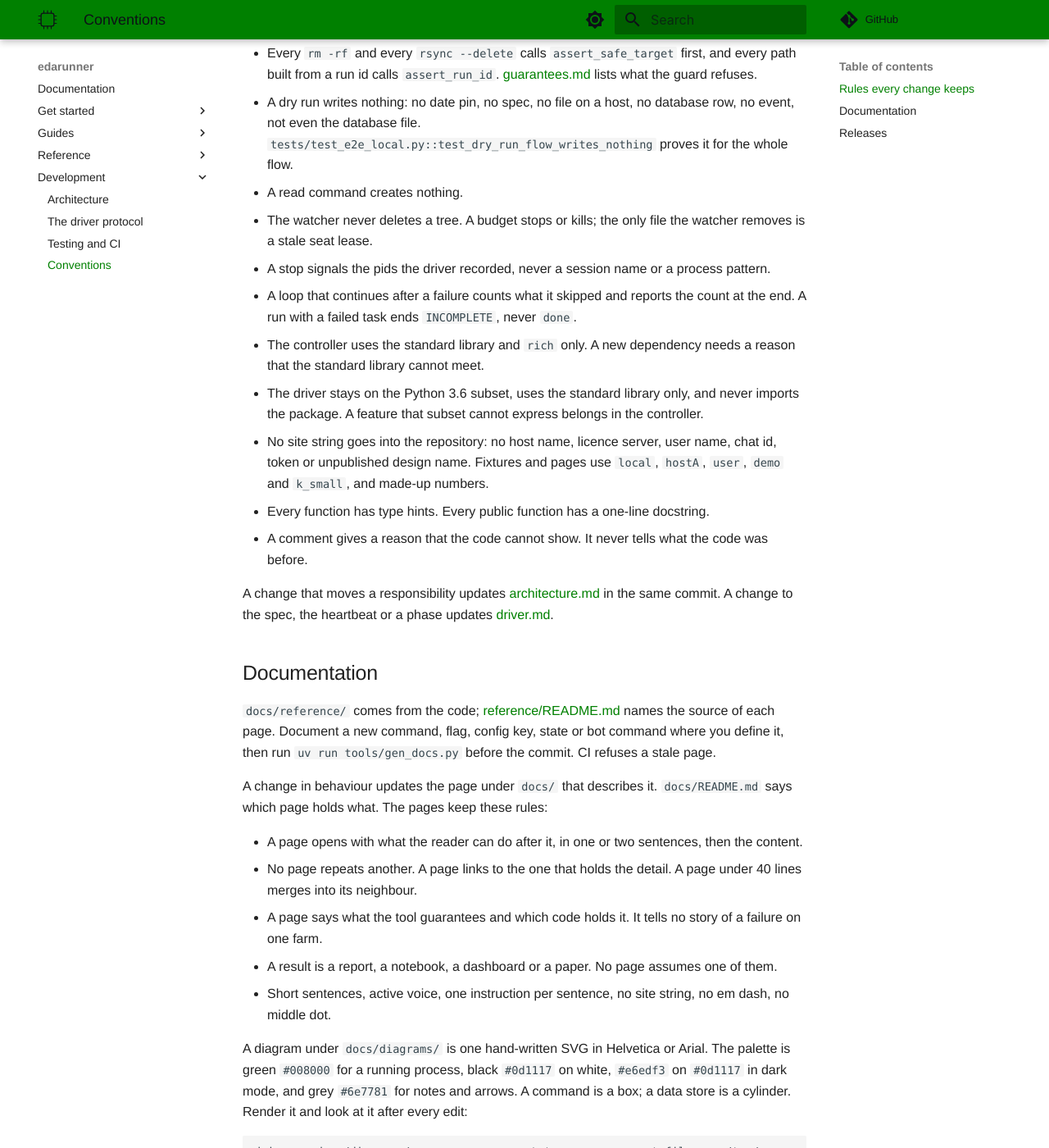
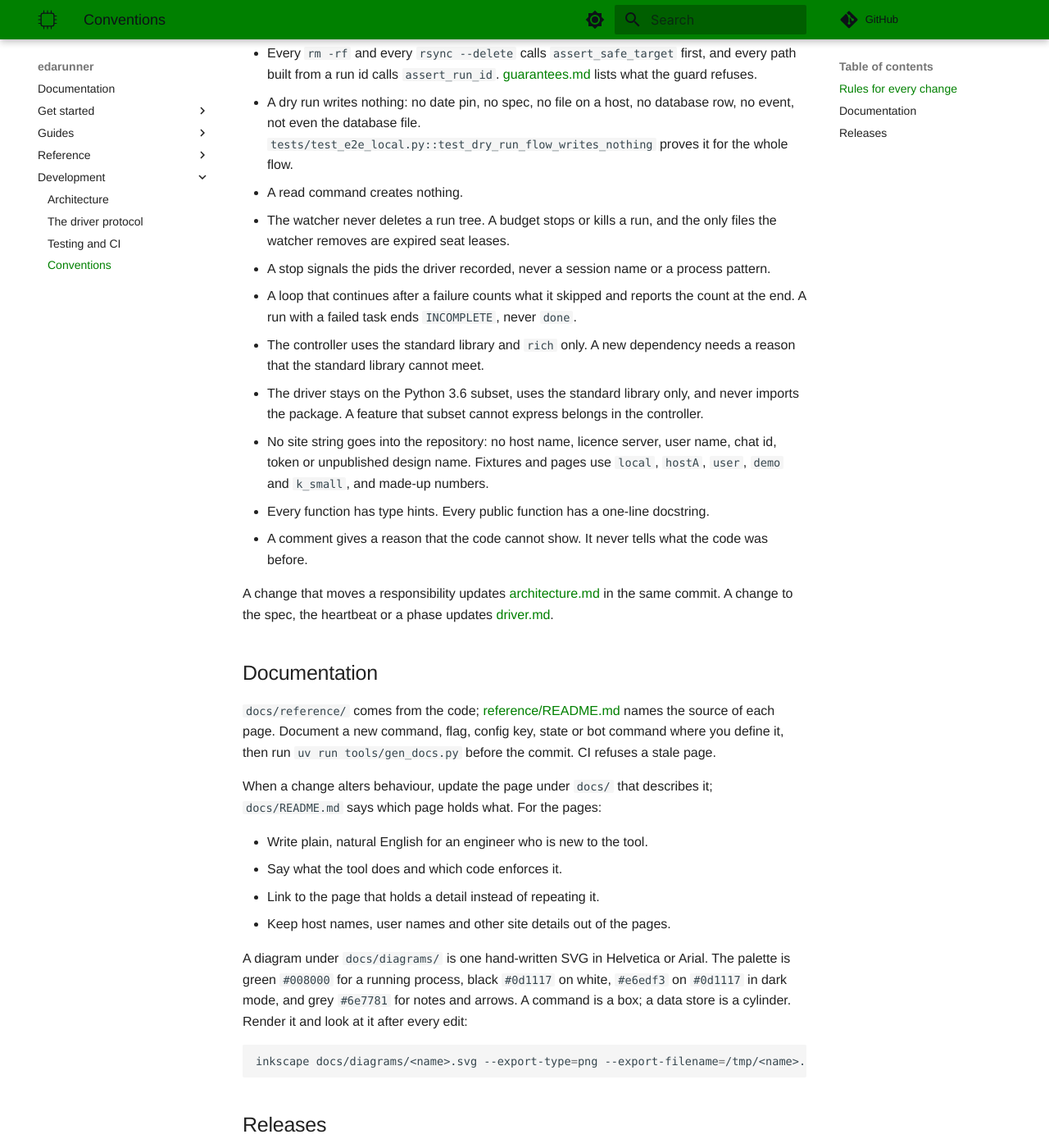
Before and after one commit to lionnus/edarunner, an MkDocs documentation site: the page built from docs/dev/conventions.md, in a window 1280 px wide and 1400 px high, scrolled down 295 px. Shown: the whole window at 82% size. Built offline with MkDocs 1.6.1 and Material for MkDocs 9.7.7, drawn with Linux system fonts in a browser that asks for light colours; comment, search, counter and statistics services are not loaded; some of the changed text lies outside the part shown.

Commit message:
:memo: dev: List the scheduler and brief modules and write the page rules in plain English

```diff
--- a/docs/dev/conventions.md
+++ b/docs/dev/conventions.md
@@ -1,11 +1,11 @@
 # Conventions
 
-After this page you know the rules every change keeps, where a thing is
-documented, and how a release is cut. `CONTRIBUTING.md` at the repository
-root says how to report a bug, write a commit message and open a pull
+This page lists the rules every change follows, where each thing is
+documented, and how to cut a release. `CONTRIBUTING.md` at the repository
+root explains how to report a bug, write a commit message and open a pull
 request.
 
-## Rules every change keeps
+## Rules for every change
 
 - Every `rm -rf` and every `rsync --delete` calls `assert_safe_target`
   first, and every path built from a run id calls `assert_run_id`.
@@ -15,8 +15,8 @@ request.
   `tests/test_e2e_local.py::test_dry_run_flow_writes_nothing` proves it
   for the whole flow.
 - A read command creates nothing.
-- The watcher never deletes a tree. A budget stops or kills; the only
-  file the watcher removes is a stale seat lease.
+- The watcher never deletes a run tree. A budget stops or kills a run,
+  and the only files the watcher removes are expired seat leases.
 - A stop signals the pids the driver recorded, never a session name or
   a process pattern.
 - A loop that continues after a failure counts what it skipped and
@@ -48,19 +48,13 @@ page. Document a new command, flag, config key, state or bot command
 where you define it, then run `uv run tools/gen_docs.py` before the
 commit. CI refuses a stale page.
 
-A change in behaviour updates the page under `docs/` that describes it.
-`docs/README.md` says which page holds what. The pages keep these rules:
+When a change alters behaviour, update the page under `docs/` that
+describes it; `docs/README.md` says which page holds what. For the pages:
 
-- A page opens with what the reader can do after it, in one or two
-  sentences, then the content.
-- No page repeats another. A page links to the one that holds the
-  detail. A page under 40 lines merges into its neighbour.
-- A page says what the tool guarantees and which code holds it. It tells
-  no story of a failure on one farm.
-- A result is a report, a notebook, a dashboard or a paper. No page
-  assumes one of them.
-- Short sentences, active voice, one instruction per sentence, no site
-  string, no em dash, no middle dot.
+- Write plain, natural English for an engineer who is new to the tool.
+- Say what the tool does and which code enforces it.
+- Link to the page that holds a detail instead of repeating it.
+- Keep host names, user names and other site details out of the pages.
 
 A diagram under `docs/diagrams/` is one hand-written SVG in Helvetica or
 Arial. The palette is green `#008000` for a running process, black
@@ -76,7 +70,7 @@ inkscape docs/diagrams/<name>.svg --export-type=png --export-filename=/tmp/<name
 
 A release is one commit, `:bookmark: Release X.Y.Z`, on `devel`:
 
-1. Rename the heading `## Unreleased` at the top of `CHANGELOG.md` to
+1. Rename the `Unreleased` heading at the top of `CHANGELOG.md` to
    `## X.Y.Z (YYYY-MM-DD)`.
 2. Set `version` in `pyproject.toml` and `__version__` in
    `src/edarunner/__init__.py` to the same value.
```
Also changed, not shown: docs/dev/architecture.md (+10 -8 lines), docs/dev/driver.md (+5 -5 lines), docs/dev/testing.md (+7 -6 lines).
